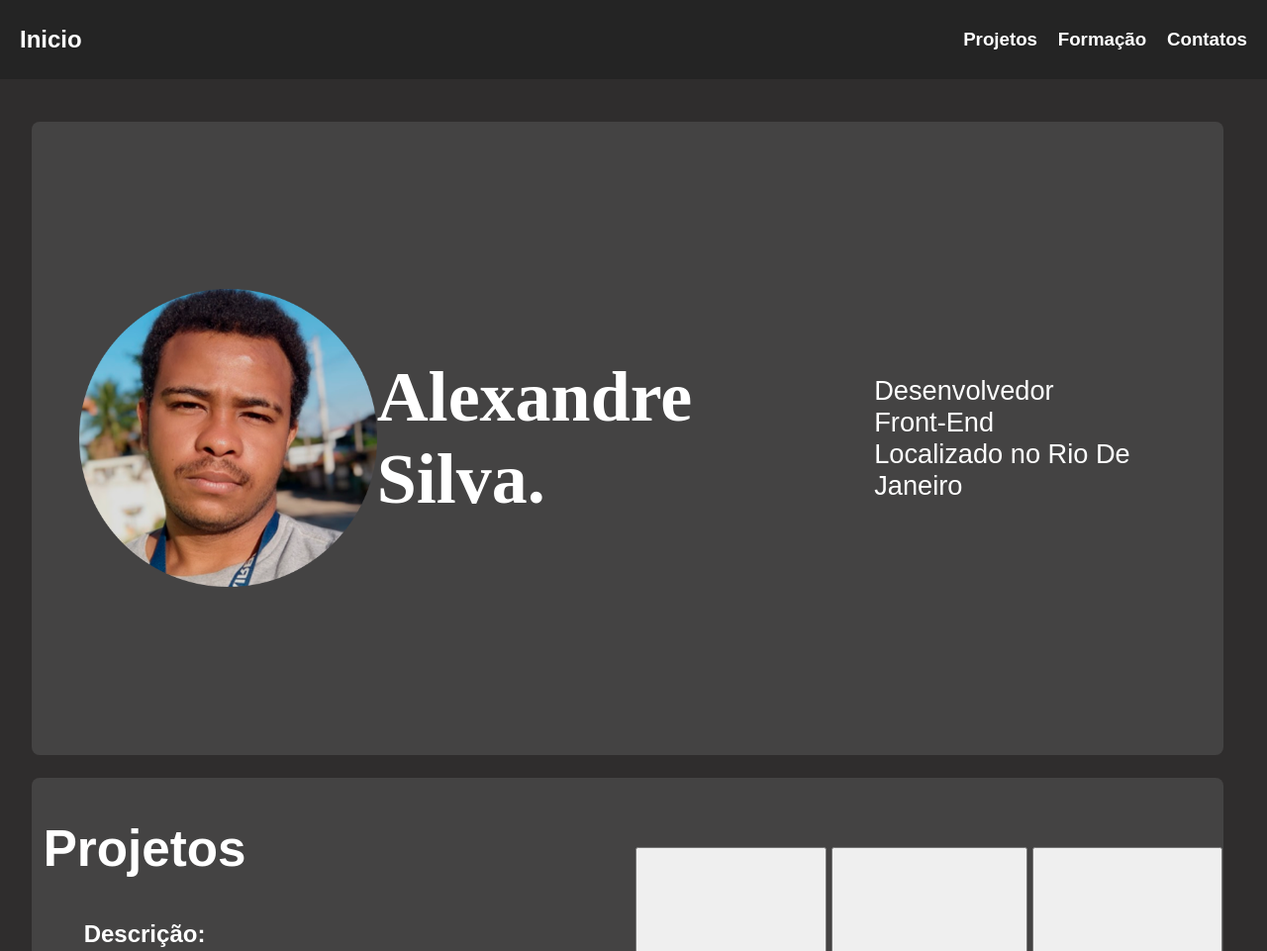
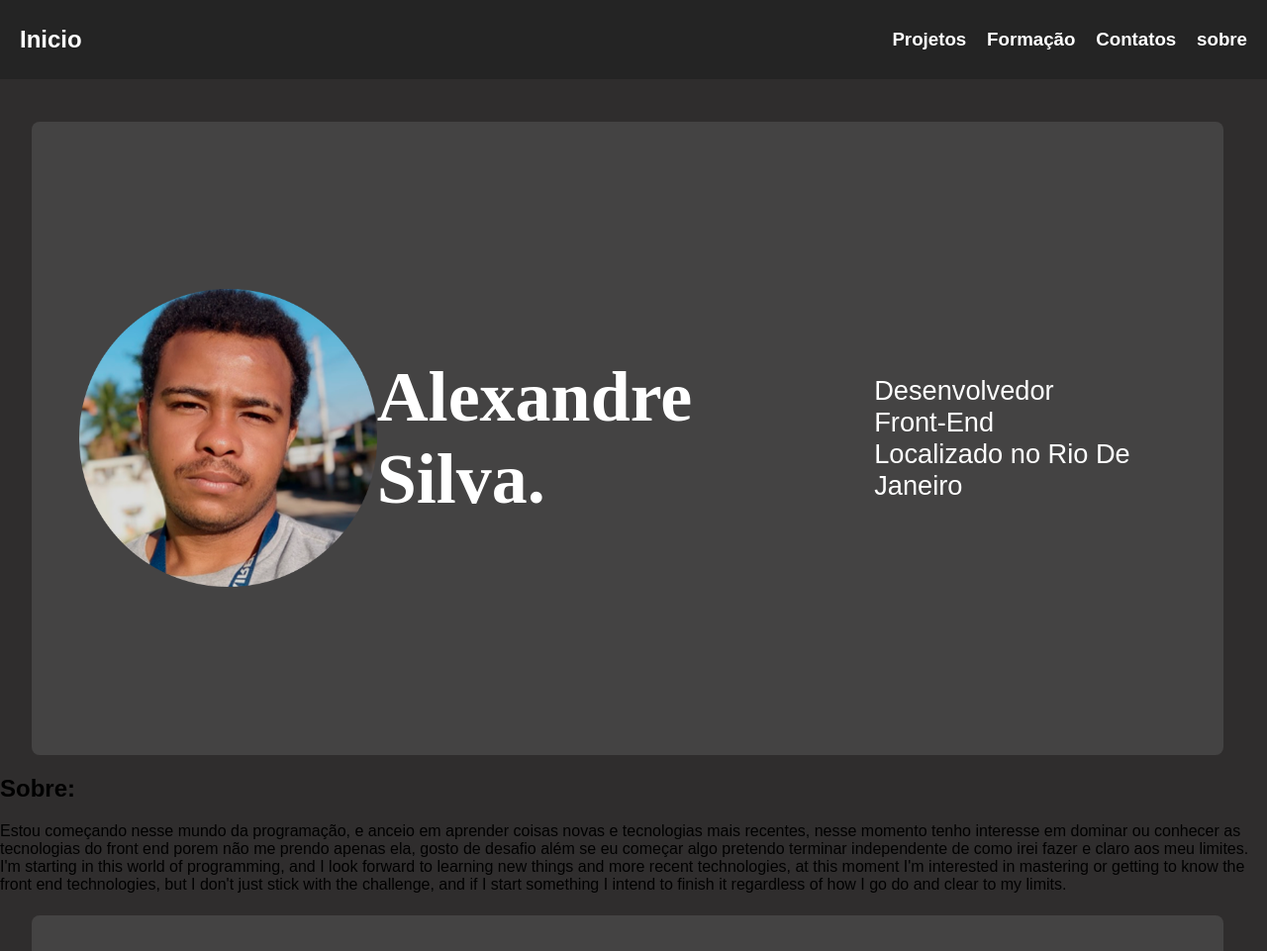
Before and after one commit to seiya56/Portifolio, a plain HTML site: page index.html in a window 1280 px wide. Shown: the top 961 px of the page at 99% size. Drawn offline with Linux system fonts and the light colour scheme.

Commit message:
Add files via upload

```diff
--- a/index.html
+++ b/index.html
@@ -45,6 +45,11 @@
                     <a href="#Contatos">Contatos</a>
 
                 </h3>
+                <h3>
+
+                    <a href="#sobre">sobre</a>
+
+                </h3>
 
             </div>
 
@@ -76,6 +81,21 @@
 
             </div>
 
+        </section>
+        <section id="sobre">
+            <div class="bloco">
+                <div class="sobre">
+
+                    <h1>Sobre:</h1>
+
+                    <div class="inf">
+                        Estou começando nesse mundo da programação, e anceio em aprender coisas novas e tecnologias mais recentes, nesse momento tenho interesse em dominar ou conhecer as tecnologias do front end porem não me prendo apenas ela, gosto de desafio além se eu começar algo pretendo terminar independente de como irei fazer e claro aos meu limites.
+                        <div>
+                            I'm starting in this world of programming, and I look forward to learning new things and more recent technologies, at this moment I'm interested in mastering or getting to know the front end technologies, but I don't just stick with the challenge, and if I start something I intend to finish it regardless of how I go do and clear to my limits.
+                        </div>
+                    </div>
+                </div>
+            </div>
         </section>
 
         <section id="Projetos">
```
